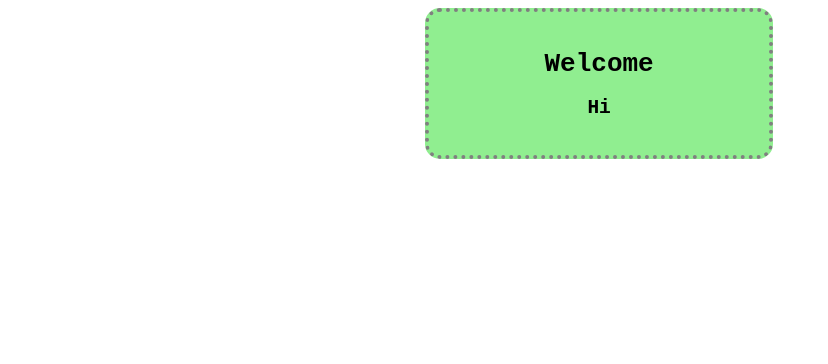
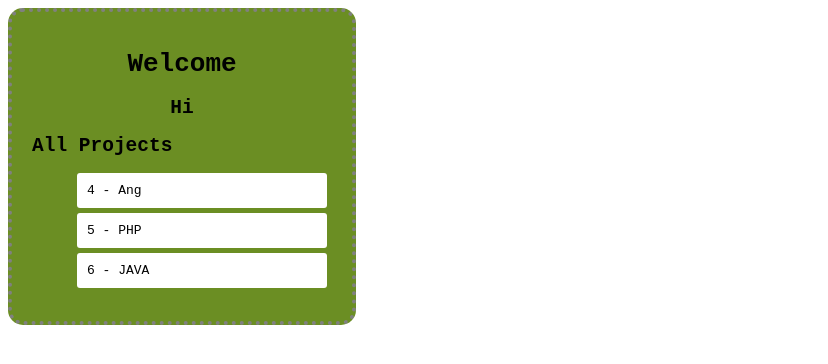
Before and after one commit to ADogan/portfolio, an Angular app: page / in a window 1280 px wide. Shown: the top 364 px of the page, without its empty margins (0-828 px from the left). Built offline with nearby package versions, Linux system fonts and the light colour scheme.

Commit message:
Put project data and make selectable project, add project detail

```diff
--- a/src/app/app.component.css
+++ b/src/app/app.component.css
@@ -3,10 +3,10 @@ h2 {
 }
 
 #main {
-    background-color:lightgreen;
+    background-color:olivedrab;
     width:300px;
     padding:20px;
-    margin-left:33%;
+/*    margin-left:33%;*/
     border: 4px dotted grey;
     border-bottom-left-radius: 10px;
     border-radius: 15px;
@@ -14,11 +14,11 @@ h2 {
 }
 
 #main:hover {
-    background-color:aliceblue;
-    cursor:grab;
+    background-color:lightgreen;
+/*    cursor:grab;*/
 }
 
 #main:active, #main:visited{
-    background-color: darkolivegreen;
-    cursor:grabbing;
+/*    background-color: darkolivegreen;*/
+/*    cursor:grabbing;*/
 }
--- a/src/app/app.component.html
+++ b/src/app/app.component.html
@@ -6,5 +6,6 @@
 
     </div>
     <h2>Hi</h2>
+    <app-projects></app-projects>
 
 </div>
--- /dev/null
+++ b/src/app/project-detail/project-detail.component.html
@@ -0,0 +1,3 @@
+<p>
+  project-detail works!
+</p>
--- /dev/null
+++ b/src/app/project-detail/project-detail.component.ts
@@ -0,0 +1,15 @@
+import { Component, OnInit } from '@angular/core';
+
+@Component({
+  selector: 'app-project-detail',
+  templateUrl: './project-detail.component.html',
+  styleUrls: ['./project-detail.component.css']
+})
+export class ProjectDetailComponent implements OnInit {
+
+  constructor() { }
+
+  ngOnInit() {
+  }
+
+}
--- /dev/null
+++ b/src/app/project.ts
@@ -0,0 +1,4 @@
+export class Project {
+    id: number;
+    name: string;
+}
--- /dev/null
+++ b/src/app/projects-data.ts
@@ -0,0 +1,8 @@
+import {Project } from './project';
+
+
+export const PROJECTS: Project[] = [
+    { id:4, name: 'Ang'},
+    { id:5, name: 'PHP'},
+    { id:6, name: 'JAVA'}
+];
--- a/src/app/projects/projects.component.css
+++ b/src/app/projects/projects.component.css
@@ -0,0 +1,22 @@
+.project {
+    background-color: white;
+    padding:10px;
+    margin:5px;
+    border-radius: 3px;
+    cursor:pointer;
+    list-style: none;
+}
+
+.project:hover, .badge:hover {
+    background-color: black;
+    color:whitesmoke;
+}
+
+.badge {
+/*    background-color: beige;*/
+/*    display: inline-block;*/
+}
+
+.selected {
+background-color:lightgoldenrodyellow;
+}
--- a/src/app/projects/projects.component.html
+++ b/src/app/projects/projects.component.html
@@ -1,3 +1,18 @@
-<p>
-  projects works!
-</p>
+<h2>All Projects</h2>
+
+<ul class="projects">
+    <li *ngFor="let project of projects" [class.selected]="project === selectedProject"  (click)="onSelect(project)" class="project">
+        <span class="badge">{{project.id}}</span> -
+        <span>{{project.name}}</span>
+    </li>
+
+
+
+</ul>
+    <div id="SelectedProject" *ngIf="selectedProject">
+        <input [(ngModel)]="selectedProject.name" placeholder="name">
+<h2>Selected Project: {{selectedProject.name}}</h2>
+
+        <span id="deselectProject" (click)="deselect()">Deselect</span>
+
+    </div>
--- a/src/app/projects/projects.component.ts
+++ b/src/app/projects/projects.component.ts
@@ -1,4 +1,6 @@
 import { Component, OnInit } from '@angular/core';
+import {Project } from '../project';
+import {PROJECTS} from '../projects-data';
 
 @Component({
   selector: 'app-projects',
@@ -6,10 +8,19 @@ import { Component, OnInit } from '@angular/core';
   styleUrls: ['./projects.component.css']
 })
 export class ProjectsComponent implements OnInit {
+    selectedProject: Project;
 
-  constructor() { }
+    onSelect(project: Project): void {
+        this.selectedProject = project;
+    }
+    deselect(): void{
+        this.selectedProject = null;
+    }
 
-  ngOnInit() {
-  }
+    projects = PROJECTS;
+    constructor() { }
+
+    ngOnInit() {
+    }
 
 }
```
Also changed, not shown: src/app/app.module.ts (+6 -2 lines), src/app/project-detail/project-detail.component.css (added), 1 other file (tests, documents, lock files or other folders).
